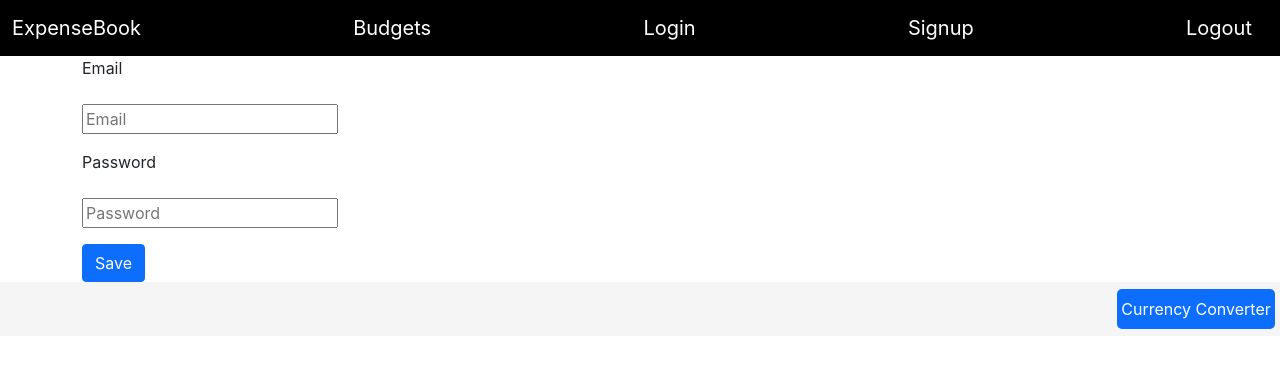
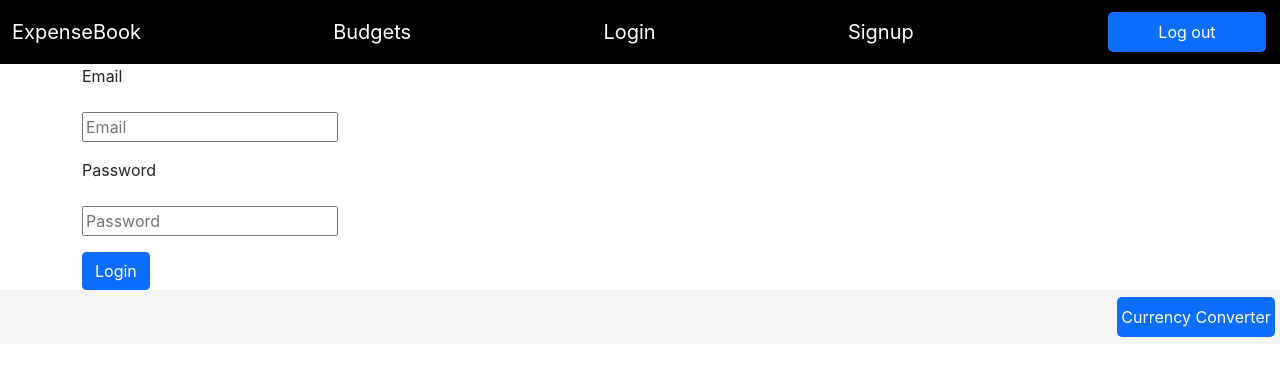
Before and after one commit to danielrotstein/expensebook, a React (Create React App) app in the folder ghi/: page /login in a window 1280 px wide. Shown: the top 376 px of the page. Built offline with nearby package versions, Linux system fonts and the light colour scheme; no server answers.

Commit message:
login, logout now working properly on both front and back ends

```diff
--- a/ghi/src/App.js
+++ b/ghi/src/App.js
@@ -2,7 +2,6 @@ import { BrowserRouter, Routes, Route } from 'react-router-dom';
 import AboutUs from './AboutUs';
 // import CurrencyConverter from './CurrencyConverter';
 import Login from './LoginComponents/Login';
-import Logout from './LoginComponents/Logout'
 import SignUpForm from './LoginComponents/SignUp';
 import MainPage from './MainPage';
 import Nav from './Nav';
@@ -20,7 +19,6 @@ function App() {
         <Route path='/' element={<MainPage />}/>
         <Route path='about' element={< AboutUs/>}/>
         <Route path='login' element={< Login/>}/>
-        <Route path='logout' element={< Logout/>}/>
         <Route path='signup' element={< SignUpForm/>} />
         <Route path='accounts' />
         {/* <Route path='currency-converter' element={< CurrencyConverter/>}/> */}
--- a/ghi/src/LoginComponents/Login.js
+++ b/ghi/src/LoginComponents/Login.js
@@ -3,6 +3,7 @@ import { useNavigate } from 'react-router-dom';
 import { useCreateTokenMutation } from '../store/accountsApi';
 import ErrorNotification from '../ErrorNotification';
 import BulmaInput from '../BulmaInput';
+// import { Link } from 'react-router-dom';
 
 
 function Login() {
@@ -14,12 +15,16 @@ function Login() {
 
     async function handleSubmit(e) {
         e.preventDefault();
-        console.log(e.target);
         createToken(new FormData(e.target));
     }
 
     if (result.isSuccess) {
         navigate("/budgets");
+        localStorage.setItem('email', JSON.stringify(email));
+        localStorage.setItem('token', JSON.stringify(result.data.access_token));
+        console.log("localStorage email: ", localStorage.getItem('email'));
+        console.log("localStorage token: ", localStorage.getItem('token'))
+        console.log("RESULT", result.data.access_token)
     } else if (result.isError) {
         setError(result.error);
     }
@@ -29,26 +34,66 @@ function Login() {
         <div className="container">
             <div className="columns is-centered">
                 <div className="column is-one-third">
+
+                <div className="navbar-nav mr-auto">
+                   </div>
+                   {/* {localStorage.getItem('token') ? (
+                     <div className="navbar-nav ml-auto">
+                       <li className="nav-item">
+                         <Link to={"/Logout"} className="nav-link">
+                           {email}
+                         </Link>
+                       </li>
+                         <Link to={"/expenses"} className="nav-link">
+                          Expenses
+                         </Link>
+                       <li className="nav-item">
+                         <a href="/Logout" className="nav-link">
+                           LogOut
+                         </a>
+                       </li>
+                     </div>
+                   ) : (
+                     <div className="navbar-nav ml-auto">
+                       <li className="nav-item">
+                         <Link to={"/Login"} className="nav-link">
+                           Login
+                         </Link>
+                       </li>
+
+                       <li className="nav-item">
+                         <Link to={"/SignUp"} className="nav-link">
+                           Sign Up
+                         </Link>
+                       </li> */}
+
                     <ErrorNotification error={error} />
+
                     <form onSubmit={(e) => handleSubmit(e)}>
                         <div className="mb-3">
                             <label htmlFor="email">Email</label>
-                            <BulmaInput onChange={setEmail} value={email.email} required placeholder="Email"
-                            type="email" name="username" id="email" className="form-control"/>
+                            <BulmaInput onChange={setEmail} value={email.email}
+                            required placeholder="Email"
+                            type="email" name="username" id="email"
+                            className="form-control"/>
                         </div>
                         <div className="mb-3">
                             <label htmlFor="password">Password</label>
                             <BulmaInput onChange={setPassword} value={password.password}
-                            required placeholder="Password" type="password" name="password" id="password"
+                            required placeholder="Password"
+                            type="password" name="password" id="password"
                             className="form-control"/>
                         </div>
                         <div className="field">
-                            <button className="btn btn-primary">Save</button>
+                            <button className="btn btn-primary">Login</button>
                         </div>
                     </form>
+                    </div>
+                   {/* )} */}
                 </div>
             </div>
-        </div>
+        // </div>
+
     )
 }
 
--- a/ghi/src/LoginComponents/Logout.js
+++ /dev/null
@@ -1,25 +0,0 @@
-import { useEffect, useState } from 'react';
-import { useNavigate } from 'react-router-dom';
-import { useLogOutMutation } from '../store/accountsApi';
-import ErrorNotification from '../ErrorNotification';
-
-function Logout() {
-    const navigate = useNavigate();
-    const [logOut, { data }] = useLogOutMutation;
-
-    useEffect(() => {
-        if(data) {
-            navigate('/');
-        }
-    }, [data, navigate]);
-
-    return (
-        <div className='buttons'>
-            <button onClick={logOut} className="button">
-                Log out
-            </button>
-        </div>
-    );
-}
-
-export default Logout;
--- a/ghi/src/Nav.js
+++ b/ghi/src/Nav.js
@@ -1,4 +1,30 @@
 import { NavLink } from 'react-router-dom';
+import { useLogOutMutation } from './store/accountsApi';
+import { useNavigate } from 'react-router-dom';
+import { useEffect } from 'react';
+
+function Logout() {
+    const navigate = useNavigate();
+    const [logOut, { data }] = useLogOutMutation();
+
+    useEffect(() => {
+      if (data) {
+        navigate('/');
+        localStorage.clear();
+        console.log("email before clear local storage: ", localStorage.getItem('email'));
+        console.log("token before clear local storage: ", localStorage.getItem('token'));
+      }
+    }, [data, navigate]);
+
+    return (
+      <div className="buttons">
+        <button onClick={logOut} className="button is-light">
+          Log out
+        </button>
+      </div>
+    );
+  }
+
 
 function Nav() {
     return (
@@ -9,7 +35,7 @@ function Nav() {
                     <NavLink className="navbar-brand" to="/budgets">Budgets</NavLink>
                     <NavLink className="navbar-brand" to="/login">Login</NavLink>
                     <NavLink className="navbar-brand" to="/signup">Signup</NavLink>
-                    <NavLink className="navbar-brand" to="/login">Logout</NavLink>
+                    <Logout />
                     {/* <NavLink className="navbar-brand" to="/CurrencyConverter">CurrencyConverter</NavLink> */}
                 </div>
             </nav>
```
